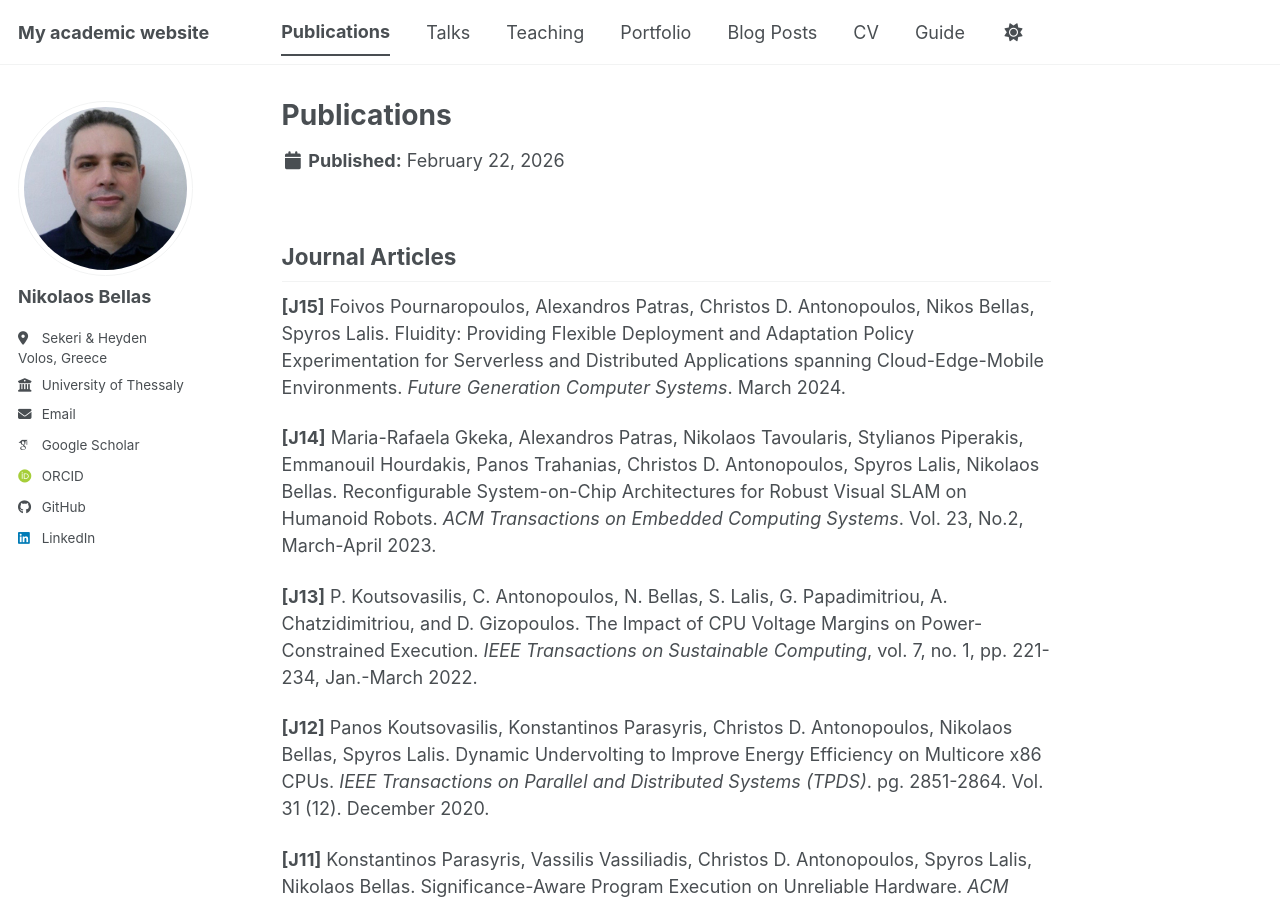
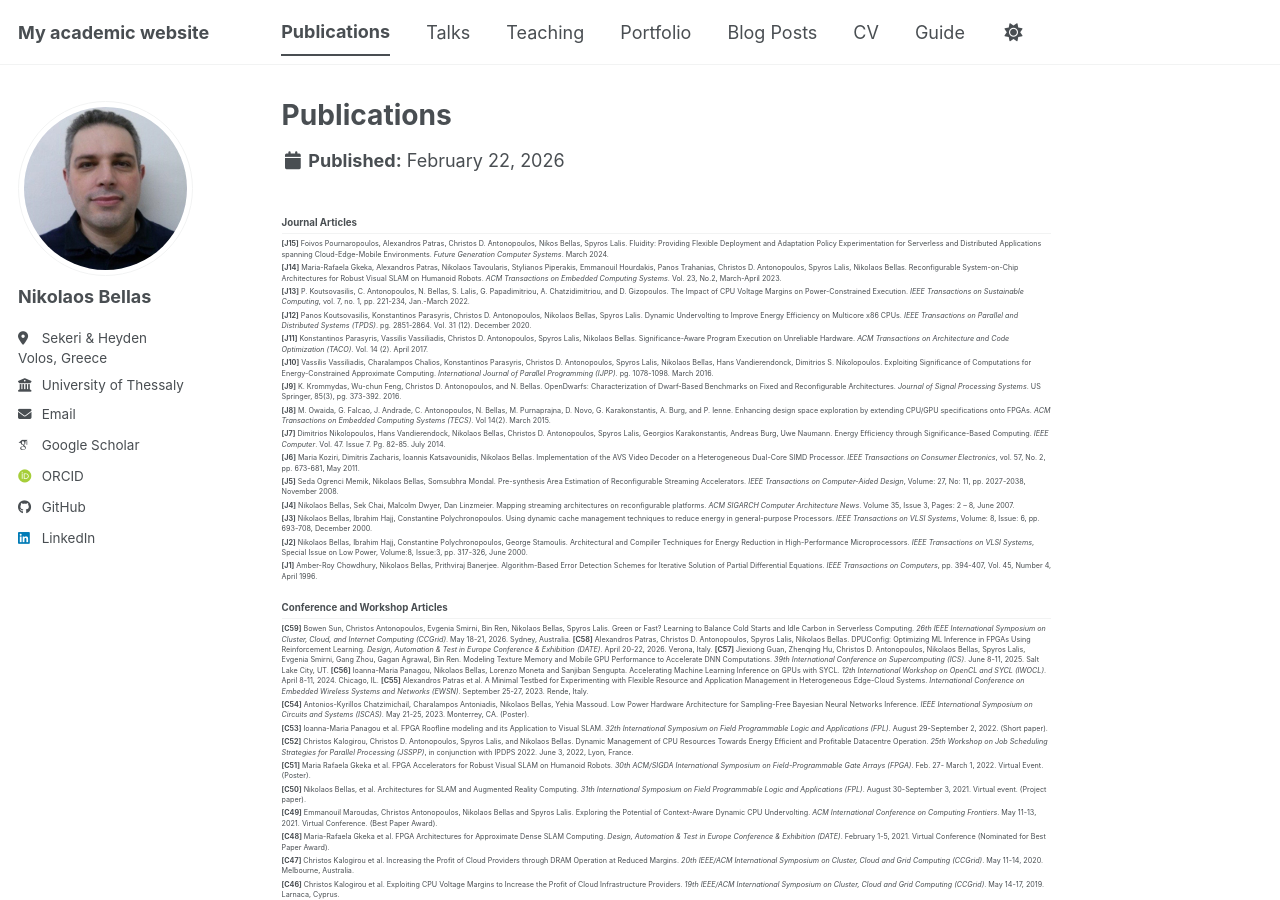
Before and after one commit to nbellas/nbellas.github.io, a Jekyll site: the page built from _publications/publications.md, in a window 1280 px wide and 900 px high. Built offline with Jekyll 4.4.1, drawn with Linux system fonts in a browser that asks for light colours; some web fonts are replaced; a script bundle is joined from its source files by our own code; library files that are not in the unit come from our copies.

Commit message:
Update publications.md

```diff
--- a/_publications/publications.md
+++ b/_publications/publications.md
@@ -6,6 +6,8 @@ author_profile: true
 classes:
   - publications-small
 ---
+
+<div class="publications-small" markdown="1">
 
 ## Journal Articles
 
@@ -156,3 +158,5 @@ Dynamic Undervolting to Improve Energy Efficiency on Multicore x86 CPUs. *IEEE T
 **[C2]** Nikolaos Bellas et al. Architectural and Compiler Support for Energy Reduction in the Memory Hierarchy of High Performance Microprocessors. *Proceedings of the International Symposium of Low Power Electronics and Design (ISLPED)*. August 1998, Monterey, CA.
 
 **[C1]** Nikolaos Bellas et al. A new scheme for I-Cache energy reduction in High Performance Processors. *Power-Driven Microarchitecture Workshop, International Symposium On Computer Architecture (ISCA)*. June 1998, Barcelona, Spain.
+
+</div>
```
